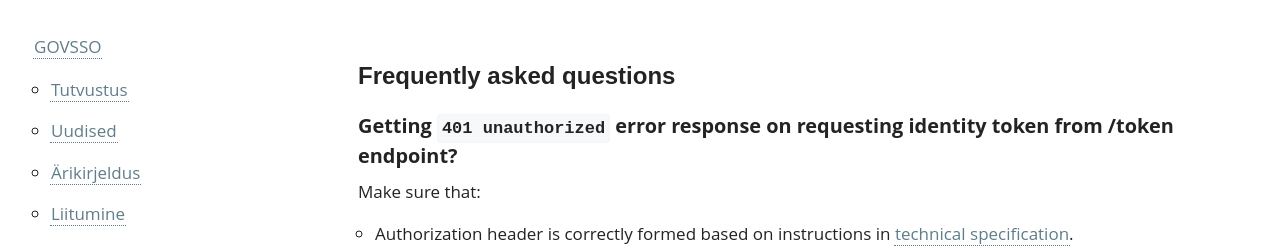
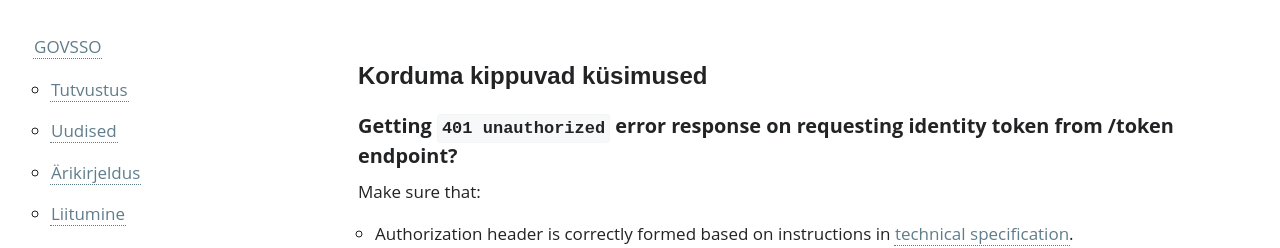
Before and after one commit to e-gov/GOVSSO, a Jekyll site: the page built from Faq.md, in a window 1280 px wide. Shown: the top 248 px of the page. Built offline with Jekyll 4.4.1, drawn with Linux system fonts in a browser that asks for light colours; our own code applies the rules of GitHub Pages for plain Markdown files.

Commit message:
Update Faq.md

```diff
--- a/Faq.md
+++ b/Faq.md
@@ -1,8 +1,8 @@
 ---
-permalink: Faq
+permalink: Abi
 ---
 
-# Frequently asked questions
+# Korduma kippuvad küsimused
 
 ## Getting `401 unauthorized` error response on requesting identity token from /token endpoint?
 
@@ -16,6 +16,5 @@ For getting new client_secret contact help@ria.ee
 
 Yes, GOVSSO usage requires cookies.
 
-
 Did not find an answer? Contact Information System Authority: help@ria.ee
 {: .adv}
```
